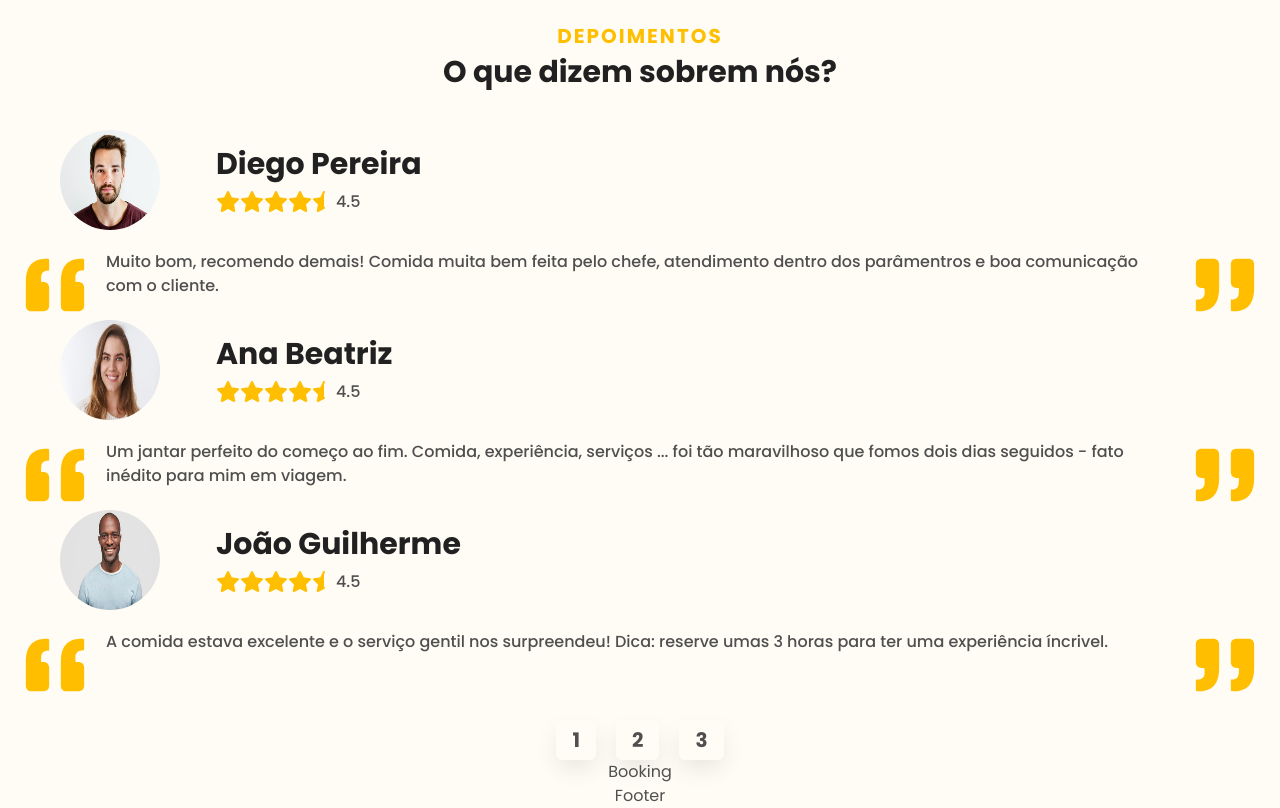
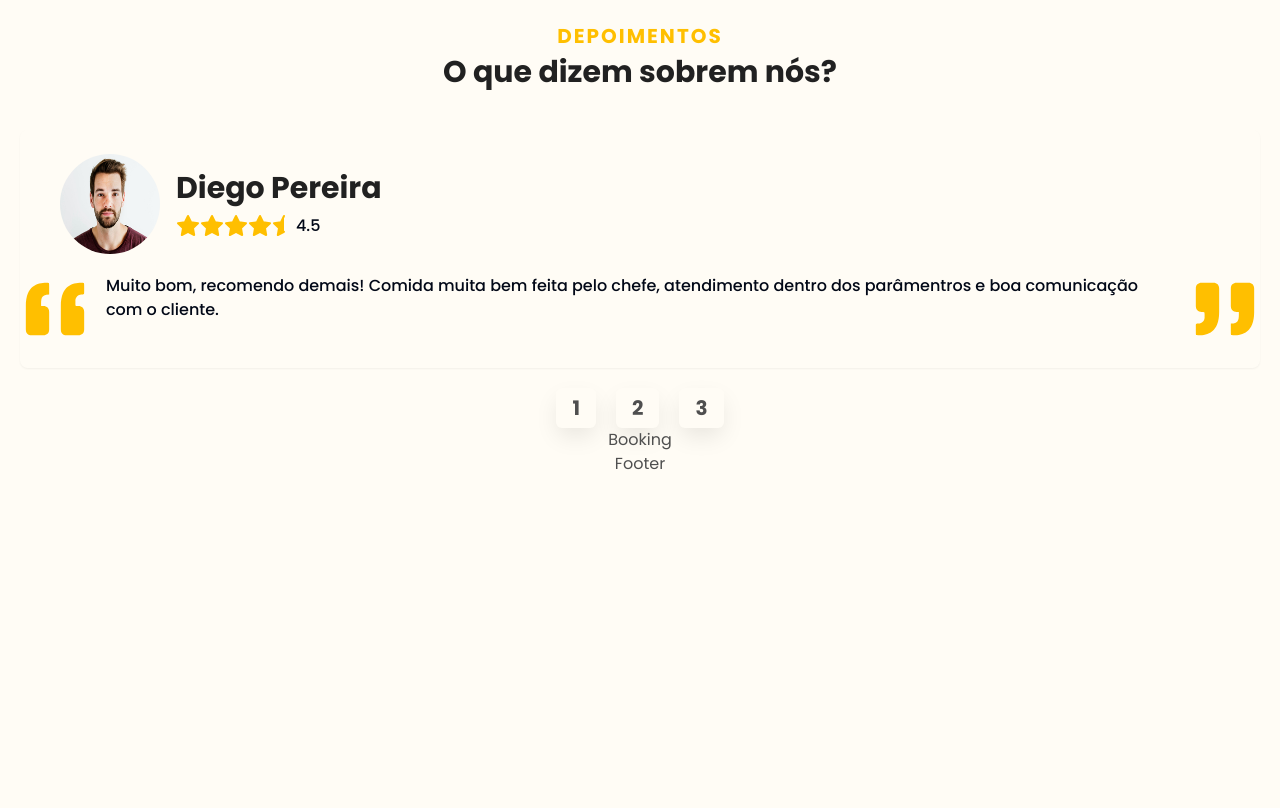
Before and after one commit to Samuka0222/menu-online, a Next.js app: page / in a window 1280 px wide. Shown: the part 1420-2228 px from the top of the page. After the commit the page ends 1896 px from the top, so only its background shows below. Built offline with nearby package versions, Linux system fonts and the light colour scheme.

Commit message:
fix: Enhancement of the Review Component

```diff
--- a/app/(home)/_components/reviews.tsx
+++ b/app/(home)/_components/reviews.tsx
@@ -1,35 +1,39 @@
+'use client'
+
 import SectionTitle from "@/app/_components/section-title";
 import { Button } from "@/app/_components/ui/button";
 import { QuoteIcon, StarHalfIcon, StarIcon } from "lucide-react";
 import Image from "next/image";
 import IReview from "@/app/_lib/interfaces/IReview";
 import reviews from "@/app/_lib/mocks/reviews.json"
+import { Card, CardContent, } from "@/app/_components/ui/card";
+import { useState } from "react";
 
 interface ReviewProps {
   review: IReview
 }
 
+
 const Reviews = () => {
+  const [actualReview, setActualReview] = useState(reviews[0]);
+
+  const handleClick = (id: number) => {
+    setActualReview(reviews[id]);
+  }
+
   return (
     <section className="mt-16">
       <SectionTitle
         title="Depoimentos"
         description="O que dizem sobrem nós?"
       />
-
-      <div>
-        {reviews.map(review => (
-          <Review key={review.id} review={review} />
-        ))}
-      </div>
+      <Review key={actualReview.id} review={actualReview} />
 
       <div className="w-full flex gap-5 justify-center items-center mt-5">
-        <Button variant='outline' className="text-xl font-bold">1</Button>
-        <Button variant='outline' className="text-xl font-bold">2</Button>
-        <Button variant='outline' className="text-xl font-bold">3</Button>
+        <Button variant='outline' className="text-xl font-bold" onClick={() => handleClick(0)}>1</Button>
+        <Button variant='outline' className="text-xl font-bold" onClick={() => handleClick(1)}>2</Button>
+        <Button variant='outline' className="text-xl font-bold" onClick={() => handleClick(2)}>3</Button>
       </div>
-
-      {/* TODO: Fazer a lógica para mostrar apenas um depoimento no clique do botão */}
     </section>
   );
 }
@@ -38,10 +42,10 @@
 
 const Review = ({ review }: ReviewProps) => {
   return (
-    <>
-      <div className="flex flex-col">
-        <div className="flex gap-4 items-center">
-          <div className="flex justify-center items-center px-10">
+    <Card className="border-none">
+      <CardContent className="flex flex-col py-6 px-0">
+        <div className="flex gap-4 items-center justify-start ml-10">
+          <div className="flex justify-center items-center">
             <Image
               src={review.imagem}
               alt="depoimento"
@@ -53,6 +57,7 @@
           <div className="flex flex-col gap-2">
             <h3 className="text-3xl font-bold text-black">{review.nome}</h3>
             <h4 className="flex">
+              {/* TODO: Fazer a lógica para mostrar as notas corretamente*/}
               <StarIcon fill="#ffbf00" color="#ffbf00" />
               <StarIcon fill="#ffbf00" color="#ffbf00" />
               <StarIcon fill="#ffbf00" color="#ffbf00" />
@@ -71,7 +76,7 @@
             <QuoteIcon fill="#ffbf00" strokeWidth={0} size={70} />
           </div>
         </div>
-      </div>
-    </>
+      </CardContent>
+    </Card>
   )
 }
--- /dev/null
+++ b/app/_components/ui/avatar.tsx
@@ -0,0 +1,50 @@
+"use client"
+
+import * as React from "react"
+import * as AvatarPrimitive from "@radix-ui/react-avatar"
+
+import { cn } from "@/app/_lib/utils"
+
+const Avatar = React.forwardRef<
+  React.ElementRef<typeof AvatarPrimitive.Root>,
+  React.ComponentPropsWithoutRef<typeof AvatarPrimitive.Root>
+>(({ className, ...props }, ref) => (
+  <AvatarPrimitive.Root
+    ref={ref}
+    className={cn(
+      "relative flex h-10 w-10 shrink-0 overflow-hidden rounded-full",
+      className
+    )}
+    {...props}
+  />
+))
+Avatar.displayName = AvatarPrimitive.Root.displayName
+
+const AvatarImage = React.forwardRef<
+  React.ElementRef<typeof AvatarPrimitive.Image>,
+  React.ComponentPropsWithoutRef<typeof AvatarPrimitive.Image>
+>(({ className, ...props }, ref) => (
+  <AvatarPrimitive.Image
+    ref={ref}
+    className={cn("aspect-square h-full w-full", className)}
+    {...props}
+  />
+))
+AvatarImage.displayName = AvatarPrimitive.Image.displayName
+
+const AvatarFallback = React.forwardRef<
+  React.ElementRef<typeof AvatarPrimitive.Fallback>,
+  React.ComponentPropsWithoutRef<typeof AvatarPrimitive.Fallback>
+>(({ className, ...props }, ref) => (
+  <AvatarPrimitive.Fallback
+    ref={ref}
+    className={cn(
+      "flex h-full w-full items-center justify-center rounded-full bg-muted",
+      className
+    )}
+    {...props}
+  />
+))
+AvatarFallback.displayName = AvatarPrimitive.Fallback.displayName
+
+export { Avatar, AvatarImage, AvatarFallback }
--- /dev/null
+++ b/app/_components/ui/card.tsx
@@ -0,0 +1,79 @@
+import * as React from "react"
+
+import { cn } from "@/app/_lib/utils"
+
+const Card = React.forwardRef<
+  HTMLDivElement,
+  React.HTMLAttributes<HTMLDivElement>
+>(({ className, ...props }, ref) => (
+  <div
+    ref={ref}
+    className={cn(
+      "rounded-lg border bg-transparent text-card-foreground shadow-sm",
+      className
+    )}
+    {...props}
+  />
+))
+Card.displayName = "Card"
+
+const CardHeader = React.forwardRef<
+  HTMLDivElement,
+  React.HTMLAttributes<HTMLDivElement>
+>(({ className, ...props }, ref) => (
+  <div
+    ref={ref}
+    className={cn("flex flex-col space-y-1.5 p-6", className)}
+    {...props}
+  />
+))
+CardHeader.displayName = "CardHeader"
+
+const CardTitle = React.forwardRef<
+  HTMLParagraphElement,
+  React.HTMLAttributes<HTMLHeadingElement>
+>(({ className, ...props }, ref) => (
+  <h3
+    ref={ref}
+    className={cn(
+      "text-2xl font-semibold leading-none tracking-tight",
+      className
+    )}
+    {...props}
+  />
+))
+CardTitle.displayName = "CardTitle"
+
+const CardDescription = React.forwardRef<
+  HTMLParagraphElement,
+  React.HTMLAttributes<HTMLParagraphElement>
+>(({ className, ...props }, ref) => (
+  <p
+    ref={ref}
+    className={cn("text-sm text-muted-foreground", className)}
+    {...props}
+  />
+))
+CardDescription.displayName = "CardDescription"
+
+const CardContent = React.forwardRef<
+  HTMLDivElement,
+  React.HTMLAttributes<HTMLDivElement>
+>(({ className, ...props }, ref) => (
+  <div ref={ref} className={cn("p-6 pt-0", className)} {...props} />
+))
+CardContent.displayName = "CardContent"
+
+const CardFooter = React.forwardRef<
+  HTMLDivElement,
+  React.HTMLAttributes<HTMLDivElement>
+>(({ className, ...props }, ref) => (
+  <div
+    ref={ref}
+    className={cn("flex items-center p-6 pt-0", className)}
+    {...props}
+  />
+))
+CardFooter.displayName = "CardFooter"
+
+export { Card, CardHeader, CardFooter, CardTitle, CardDescription, CardContent }
--- a/package.json
+++ b/package.json
@@ -10,6 +10,7 @@
   },
   "dependencies": {
     "@prisma/client": "^5.9.1",
+    "@radix-ui/react-avatar": "^1.0.4",
     "@radix-ui/react-dialog": "^1.0.5",
     "@radix-ui/react-slot": "^1.0.2",
     "class-variance-authority": "^0.7.0",
```
Also changed, not shown: 1 other file (tests, documents, lock files or other folders).
